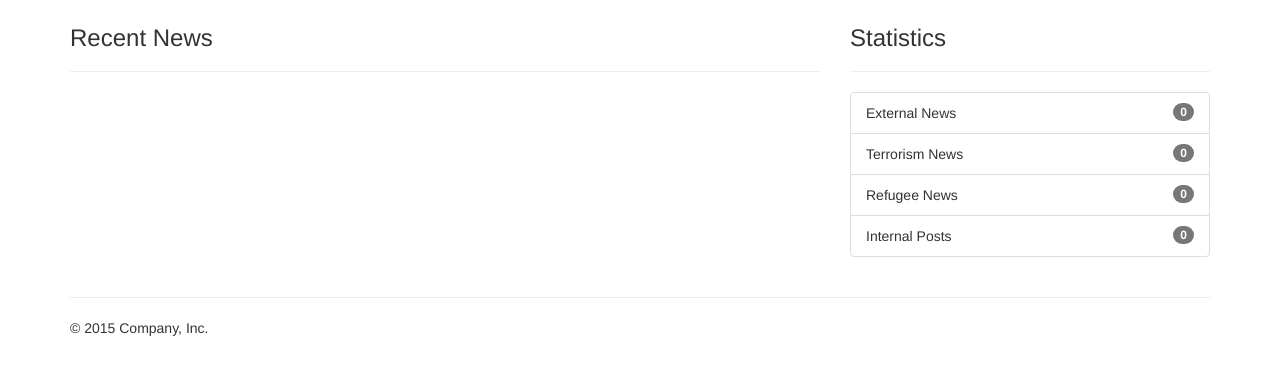
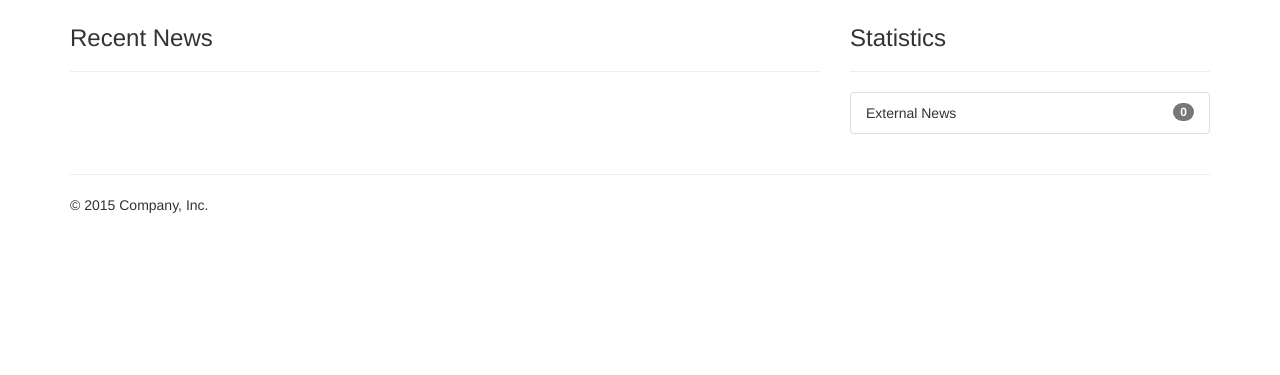
Before and after one commit to VincentRoma/News-Analysis-Crawler, a Django app: page / in a window 1280 px wide. Shown: the part 51-426 px from the top of the page. Run offline with Django 3.2, Linux system fonts and the light colour scheme; data that the repository does not hold is empty; some libraries are stand-ins or nearby versions.

Commit message:
Remove categories

```diff
--- a/blog/templates/blog/home.html
+++ b/blog/templates/blog/home.html
@@ -26,7 +26,7 @@
                             <span class="badge">{{ nb_news }}</span>
                             External News
                         </li>
-                        <li class="list-group-item">
+                        <!-- <li class="list-group-item">
                             <span class="badge">{{ nb_terror }}</span>
                             Terrorism News
                         </li>
@@ -37,7 +37,7 @@
                         <li class="list-group-item">
                             <span class="badge">{{ nb_posts }}</span>
                             Internal Posts
-                        </li>
+                        </li> -->
                     </ul>
                 </div>
             </div>
```
